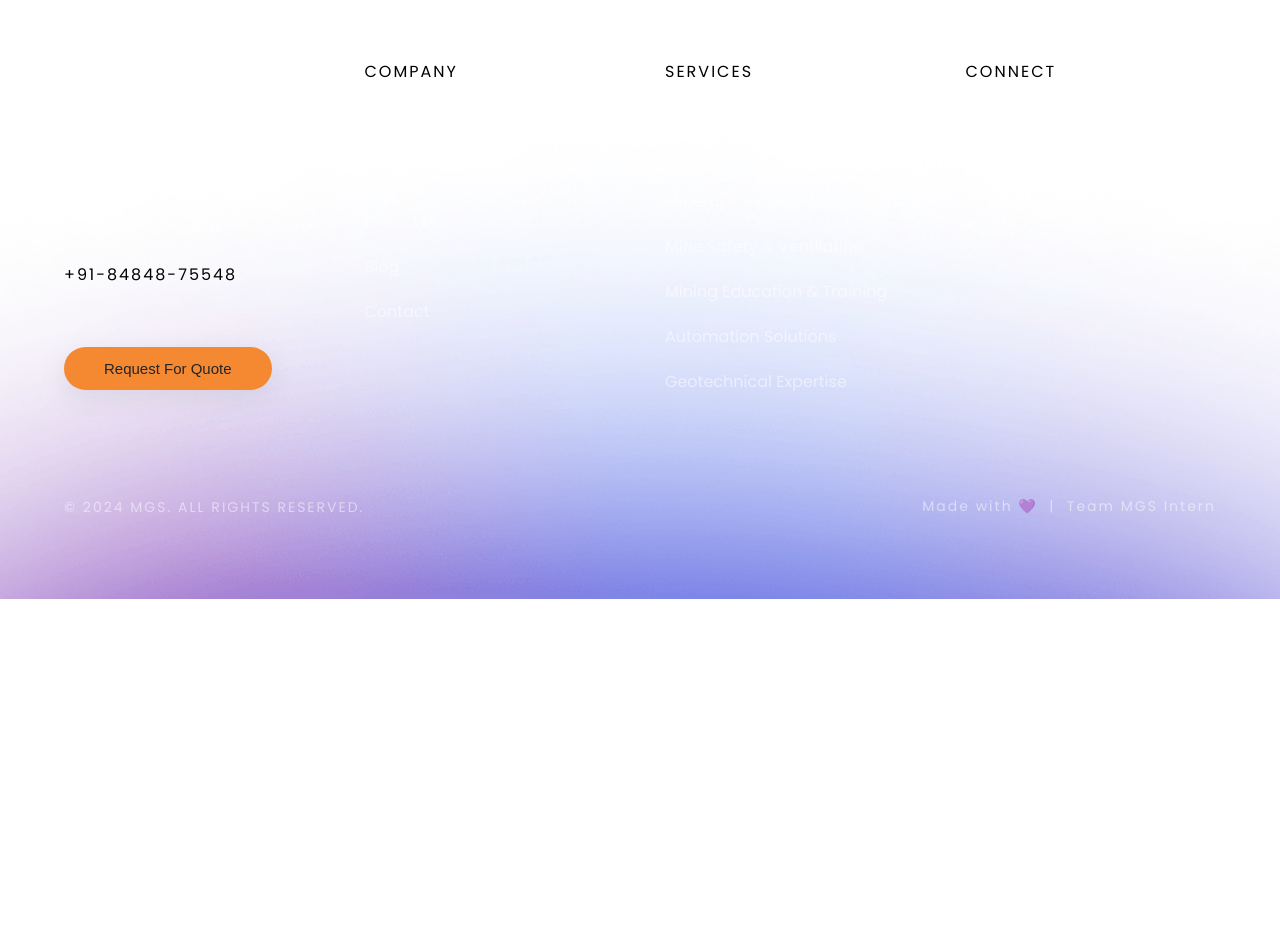
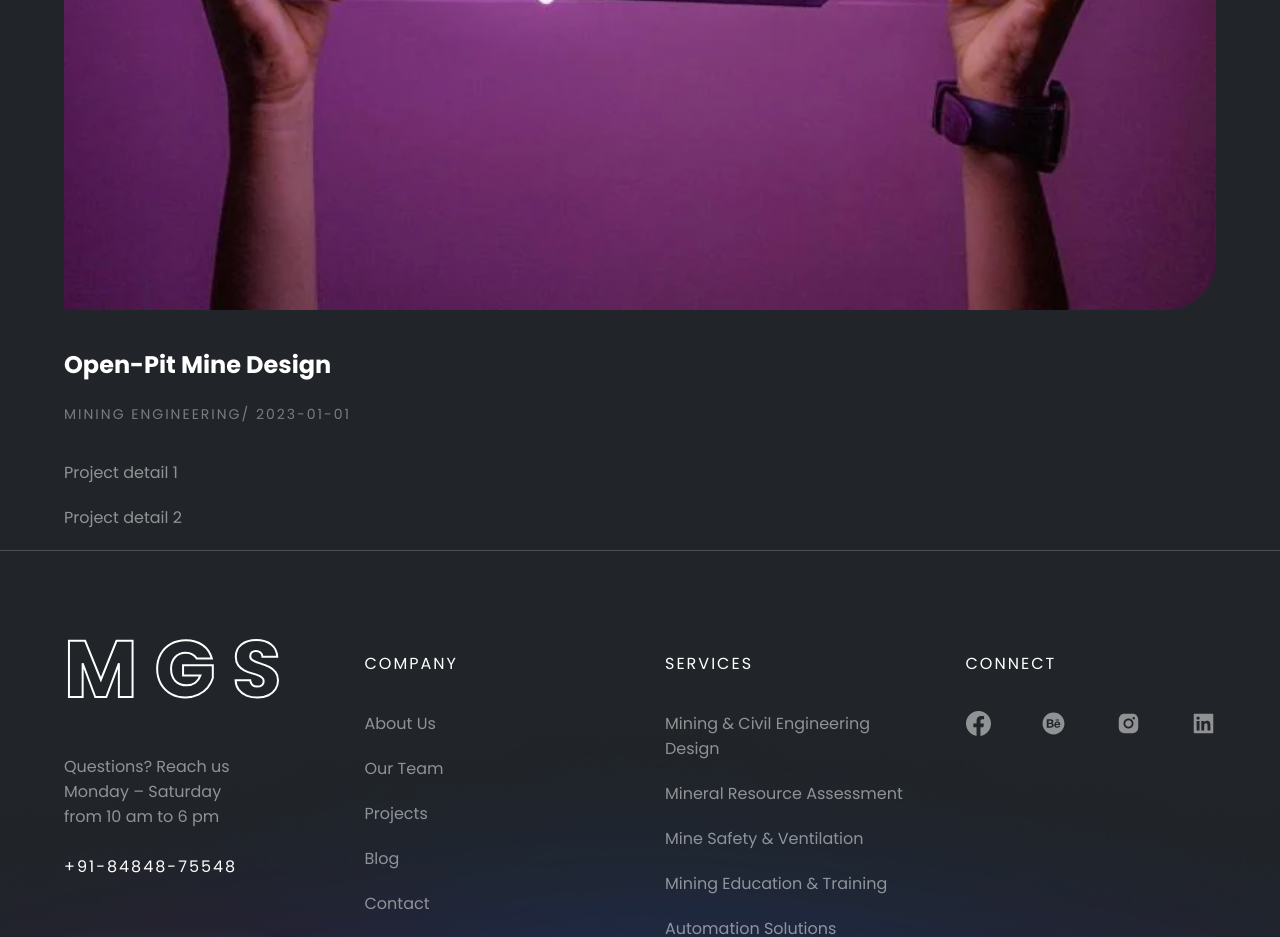
Before and after one commit to Animesh239/mgstucson, a Next.js app: page /projects/1 in a window 1280 px wide. Before the commit this address had no page. Shown: the part 920-1857 px from the top of the page. Before the commit the page ends 1519 px from the top, so only its background shows below. Built offline with nearby package versions, Linux system fonts and the light colour scheme.

Commit message:
Update project details in dummydata.js

```diff
--- a/assets/data/dummydata.js
+++ b/assets/data/dummydata.js
@@ -126,36 +126,48 @@ export const projects = [
     title: "Open-Pit Mine Design",
     cover: "../images/s1.jpg",
     catgeory: "MINING ENGINEERING",
+    date: "2023-01-01",
+    desc: [{ text: "Project detail 1" }, { text: "Project detail 2" }],
   },
   {
     id: 2,
     title: "Underground Mine Development",
     catgeory: "MINING ENGINEERING",
     cover: "../images/s2.jpg",
+    date: "2023-02-01",
+    desc: [{ text: "Project detail 1" }, { text: "Project detail 2" }],
   },
   {
     id: 3,
     title: "3D Mine Modeling",
     cover: "../images/s3.jpg",
     catgeory: "GEOTECHNICAL SERVICES",
+    date: "2023-03-01",
+    desc: [{ text: "Project detail 1" }, { text: "Project detail 2" }],
   },
   {
     id: 4,
     title: "Ventilation System Design",
     cover: "../images/s4.jpg",
     catgeory: "MINE SAFETY & HEALTH",
+    date: "2023-04-01",
+    desc: [{ text: "Project detail 1" }, { text: "Project detail 2" }],
   },
   {
     id: 5,
     title: "Automated Drilling Equipment",
     cover: "../images/s5.jpg",
     catgeory: "AUTOMATION SOLUTIONS",
+    date: "2023-05-01",
+    desc: [{ text: "Project detail 1" }, { text: "Project detail 2" }],
   },
   {
     id: 6,
     title: "Geotechnical Site Investigation",
     cover: "../images/s6.jpg",
     catgeory: "GEOTECHNICAL SERVICES",
+    date: "2023-06-01",
+    desc: [{ text: "Project detail 1" }, { text: "Project detail 2" }],
   },
 ]
 export const brand = [
--- /dev/null
+++ b/components/common/Project.js
@@ -0,0 +1,30 @@
+import { TitleSm } from "./Title"
+
+export const Project = ({ data, caption, show, path }) => {
+  return (
+    <>
+      <div className='card'>
+        <div className='card-img'>
+          <img src={data.cover} alt={data.title} />
+        </div>
+        <div className='card-details'>
+        <TitleSm title={data.title} />
+          {caption && (
+           {caption}
+          )}
+          <div className='flex'>
+            <span> {data.catgeory} </span> {data.date && <span> / {data.date}</span>}
+          </div>
+
+          {show && (
+            <ul>
+              {data.desc.map((text, i) => (
+                <li key={i}> {text.text} </li>
+              ))}
+            </ul>
+          )}
+        </div>
+      </div>
+    </>
+  )
+}
--- /dev/null
+++ b/pages/projects/[id].js
@@ -0,0 +1,23 @@
+import { useRouter } from 'next/router'
+import { projects } from '@/assets/data/dummydata'
+import { Project } from '@/components/common/Project'
+
+const ProjectDetail = () => {
+  const router = useRouter()
+  const { id } = router.query
+  const project = projects.find((project) => project.id === parseInt(id))
+
+  if (!project) {
+    return <div>Project not found</div>
+  }
+
+  return (
+    <section className=''>
+      <div className='container'>
+        <Project data={project} show={true} />
+      </div>
+    </section>
+  )
+}
+
+export default ProjectDetail
--- a/pages/team.js
+++ b/pages/team.js
@@ -6,7 +6,7 @@ const team = () => {
   return (
     <>
       <Head>
-        <title>Team - 7Creative</title>
+        <title>Team - MGS</title>
       </Head>
       <Team />
     </>
--- a/sections/Contact.js
+++ b/sections/Contact.js
@@ -21,7 +21,7 @@ const Contact = () => {
               <div className='contact-deatils'>
                 <div className='box'>
                   <FiHeadphones size={30} className='icons' />
-                  <h3>1-001-234-5678</h3>
+                  <h3>+91-84848-75548</h3>
                   <span>Call us: Mon - Sat 10:00 - 18:00</span>
                 </div>
                 <div className='box'>
--- a/sections/Projects.js
+++ b/sections/Projects.js
@@ -1,5 +1,7 @@
 import { projects } from "@/assets/data/dummydata"
 import { Card } from "@/components/common/Card"
+import { Project } from "@/components/common/Project"
+
 import { Title, TitleSm } from "@/components/common/Title"
 import React from "react"
 
@@ -11,13 +13,13 @@ const Projects = () => {
           <div className='heading-title'>
             <TitleSm title='PROJECTS' /> <br />
             <br />
-            <Title title='Fresh ideas. Bold design. Smart realisation.' className='title-bg' />
+            <Title title='Fresh ideas. Bold solutions. Smart realisation.' className='title-bg' />
           </div>
           <br />
           <br />
           <div className='grid-3'>
             {projects.map((item) => (
-              <Card data={item} path={"projects"} key={item.id} caption={item.post} />
+              <Card data={item} path={"projects"} key={item.id} caption={item.post} project={true} />
             ))}
           </div>
           <div className='py btn'>
```
